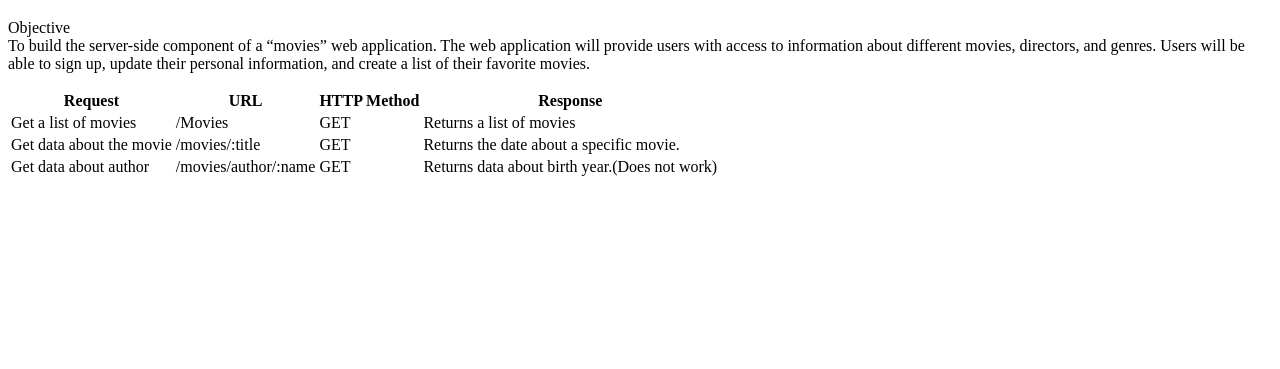
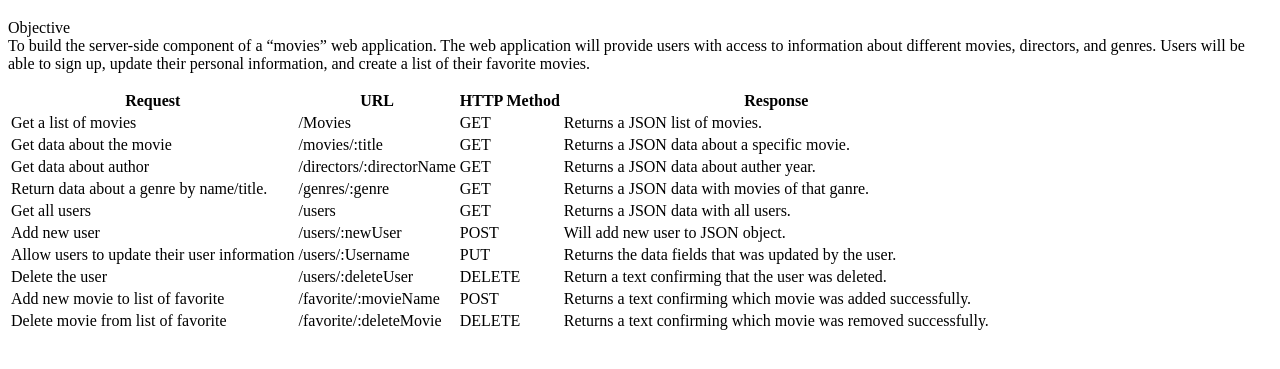
Before and after one commit to kiescha/mopvie-api-, a website: page public/documentation.html in a window 1280 px wide. Shown: the part 61-430 px from the top of the page. Drawn offline with Linux system fonts and the light colour scheme.

Commit message:
2.5 the fix

```diff
--- a/public/documentation.html
+++ b/public/documentation.html
@@ -27,20 +27,61 @@
                 <td>Get a list of movies</td>
                 <td>/Movies</td>
                 <td>GET</td>
-                <td>Returns a list of movies</td>
+                <td>Returns a JSON list of movies.</td>
             </tr>
             <tr>
                 <td>Get data about the movie</td>
                 <td>/movies/:title</td>
                 <td>GET</td>
-                <td>Returns the date about a specific movie.</td>
+                <td>Returns a JSON data about a specific movie.</td>
             </tr>
             <tr>
                 <td>Get data about author</td>
-                <td>/movies/author/:name</td>
+                <td>/directors/:directorName</td>
                 <td>GET</td>
-                <td>Returns data about birth year.(Does not work)</td>
-
+                <td>Returns a JSON data about auther year.</td>
+            </tr>
+            <tr>
+                <td>Return data about a genre by name/title.</td>
+                <td>/genres/:genre</td>
+                <td>GET</td>
+                <td>Returns a JSON data with movies of that ganre.</td>
+            </tr>
+            <tr>
+                <td>Get all users</td>
+                <td>/users</td>
+                <td>GET</td>
+                <td>Returns a JSON data with all users.</td>
+            </tr>
+            <tr>
+                <td>Add new user</td>
+                <td>/users/:newUser</td>
+                <td>POST</td>
+                <td>Will add new user to JSON object.</td>
+            </tr>
+            <tr>
+                <td>Allow users to update their user information</td>
+                <td>/users/:Username</td>
+                <td>PUT</td>
+                <td>Returns the data fields that was updated by the user.</td>
+            </tr>
+            <tr>
+                <td>Delete the user</td>
+                <td>/users/:deleteUser</td>
+                <td>DELETE</td>
+                <td>Return a text confirming that the user was deleted.</td>
+            </tr>
+            <tr>
+                <td>Add new movie to list of favorite</td>
+                <td>/favorite/:movieName</td>
+                <td>POST</td>
+                <td>Returns a text confirming which movie was added successfully.</td>
+            </tr>
+            <tr>
+                <td>Delete movie from list of favorite</td>
+                <td>/favorite/:deleteMovie</td>
+                <td>DELETE</td>
+                <td>Returns a text confirming which movie was removed successfully.</td>
             </tr>
         </table>
     </body>
```
Also changed, not shown: index.js (+53 -17 lines).
